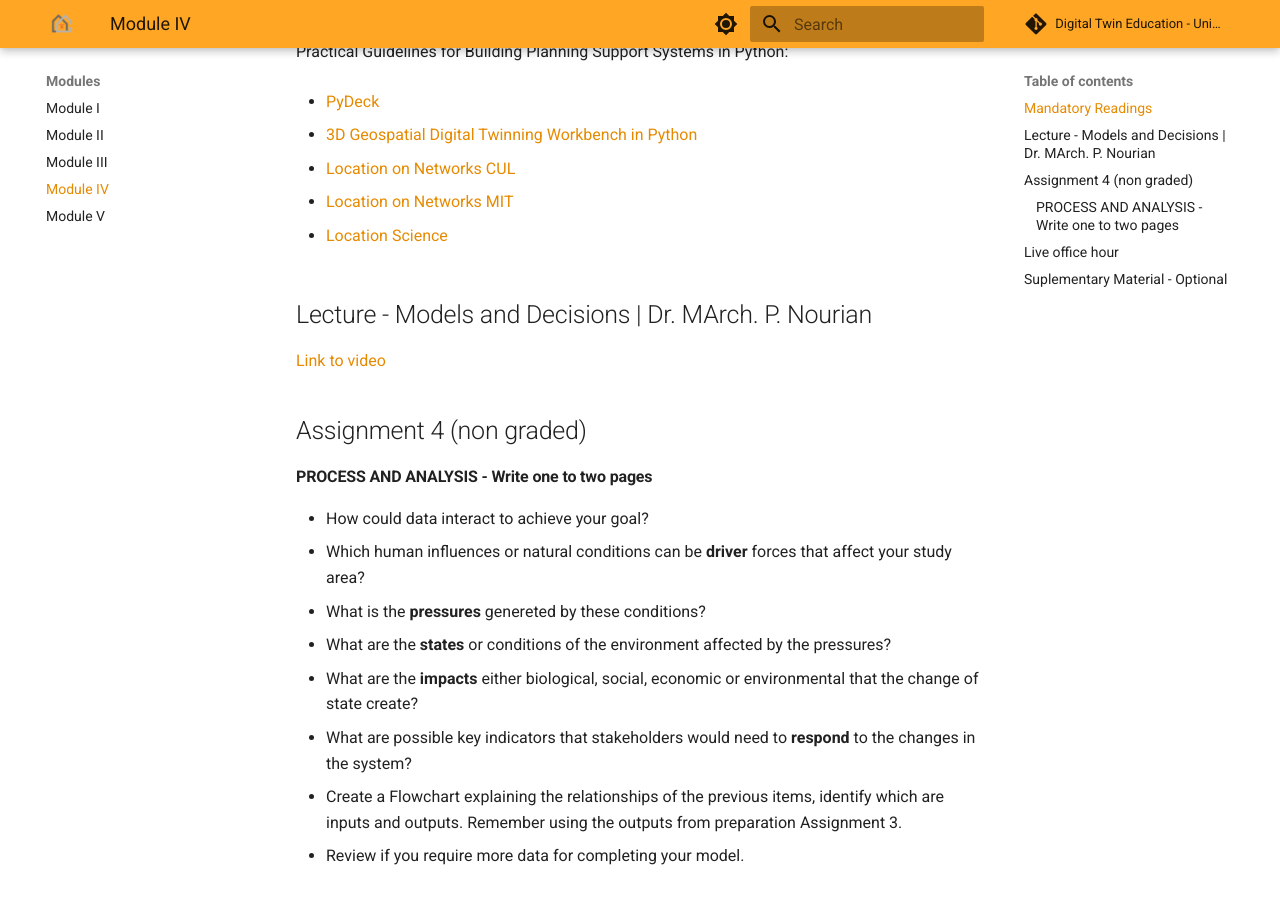
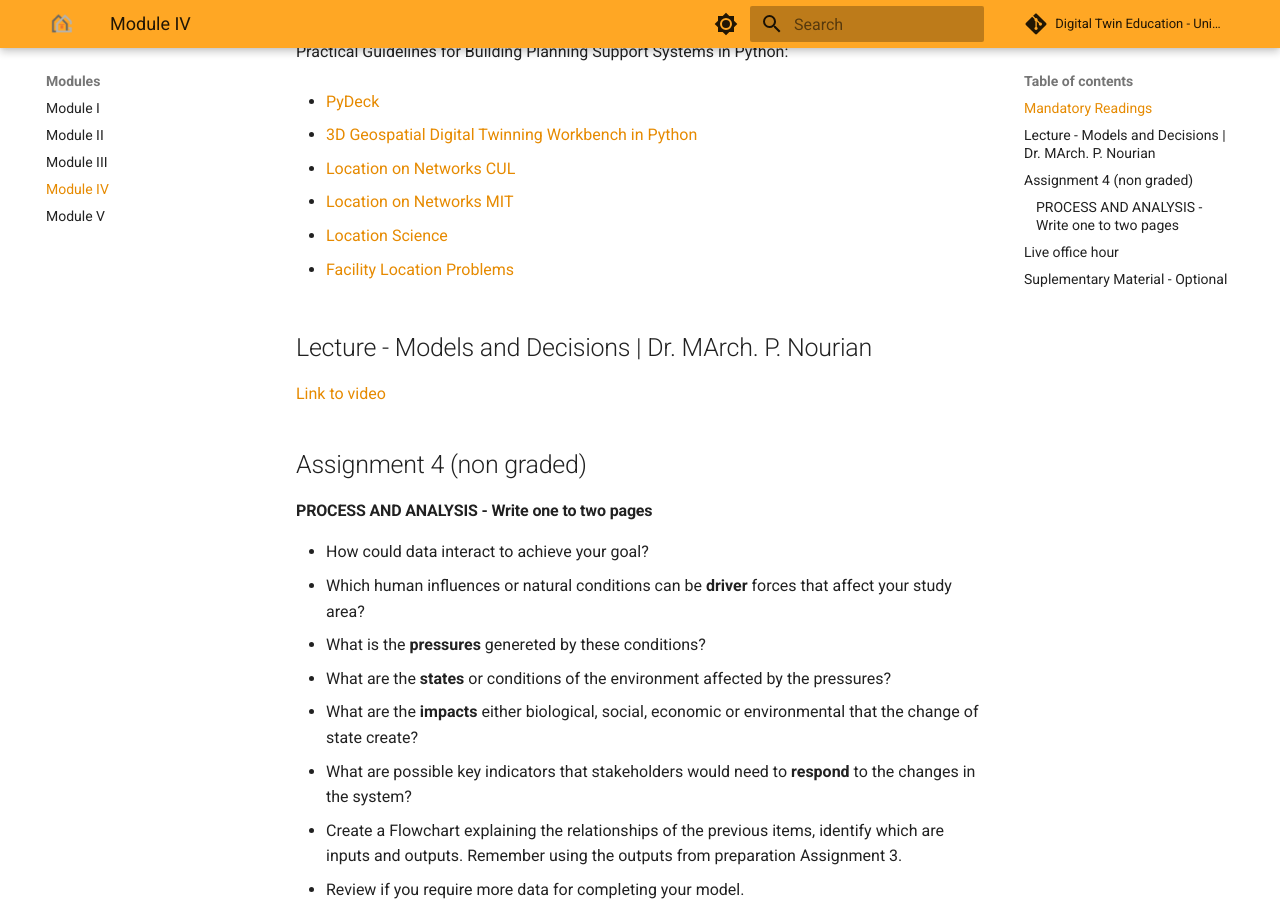
Before and after one commit to DigitalTwin-Geohub/DigitalTwinEducation, an MkDocs documentation site: the page built from docs/Modules/Module IV.md, in a window 1280 px wide and 900 px high, scrolled down 686 px. Built offline with MkDocs 1.6.1 and Material for MkDocs 9.7.7, drawn with Linux system fonts in a browser that asks for light colours; comment, search, counter and statistics services are not loaded.

Commit message:
Update Module IV.md
Added a link on Facility Location Problems

```diff
--- a/docs/Modules/Module IV.md
+++ b/docs/Modules/Module IV.md
@@ -22,6 +22,8 @@ Practical Guidelines for Building Planning Support Systems in Python:
 * [Location on Networks MIT](https://books.google.nl/books/about/Location_on_Networks.html?id=rGFRAAAAMAAJ&redir_esc=y)
 
 * [Location Science](https://link.springer.com/book/10.1007/978-3-030-32177-2)
+
+* [Facility Location Problems](https://link.springer.com/book/10.1007/978-3-7908-2151-2)
 
 ## Lecture - Models and Decisions | Dr. MArch. P. Nourian
 
```
